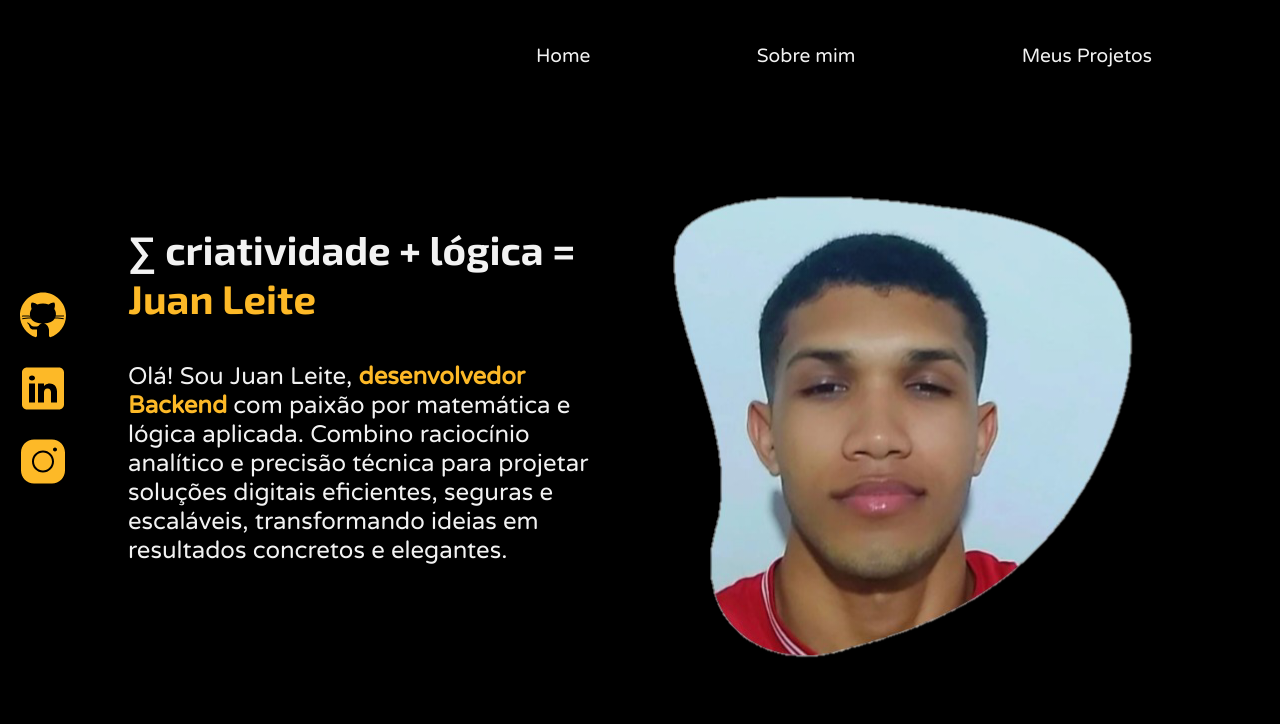
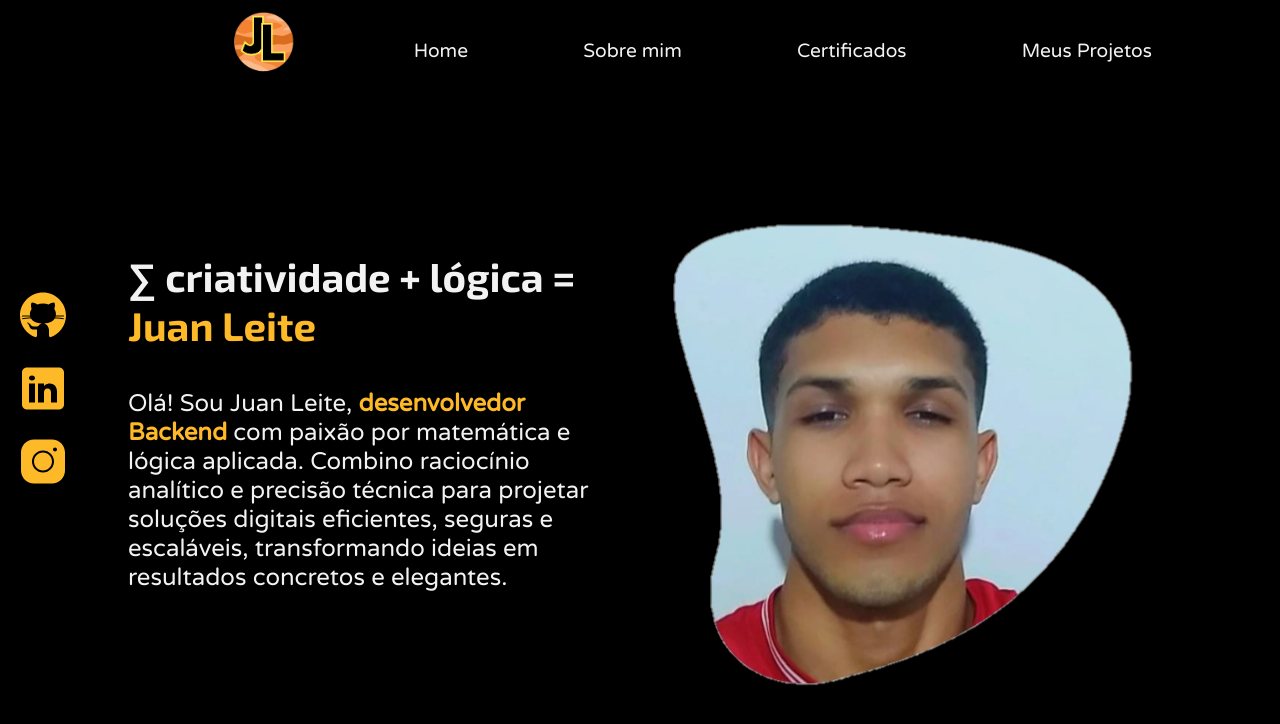
Before and after one commit to Juanzito2017/portfolio-v2, a plain HTML site: page index.html in a window 1280 px wide. Drawn offline with Linux system fonts and the light colour scheme.

Commit message:
Adicionando alguns detalhes

```diff
--- a/index.html
+++ b/index.html
@@ -10,8 +10,10 @@
     <header class="cabecalho">
 
         <nav class="cabecalho__menu">
+            <a href="index.html"><img src="assets\logoJupiter.png" alt="" class="cabecalho__logo"></a>
             <a href="" class="cabecalho__menu__links">Home</a>
             <a href="" class="cabecalho__menu__links">Sobre mim</a>
+            <a href="" class="cabecalho__menu__links">Certificados</a>
             <a href="" class="cabecalho__menu__links">Meus Projetos</a>
         </nav>
     </header>
--- a/styles/style.css
+++ b/styles/style.css
@@ -49,13 +49,14 @@ body {
 /* Estilização do cabeçalho e barra de navegação */
 
 .cabecalho {
-    align-items: center;
+    justify-content: center;
 }
 
 .cabecalho__menu {
     display: flex;
-    gap: 3%;
+    gap: 10%;
     justify-content: flex-end;
+    margin-right: 10%;
 
 }
 
@@ -63,12 +64,19 @@ body {
     font-family: "Varela Round", serif;
     color: var(--cor-terciaria);
     text-decoration: none;
-    margin: 3.4% 10% 0% 0%;
+    margin: 3.4% 0% 0% 0%;
     font-size: 1.2rem;
 }
 
 .cabecalho__menu__links:hover {
     color: var(--cor-secundaria);
+    transform: scale(1.03);
+}
+
+.cabecalho__logo {
+    max-height: 90px;
+    max-width: 100%;
+    height: auto; /* Mantém proporção */
 }
 
 /* Estilização do main*/
```
